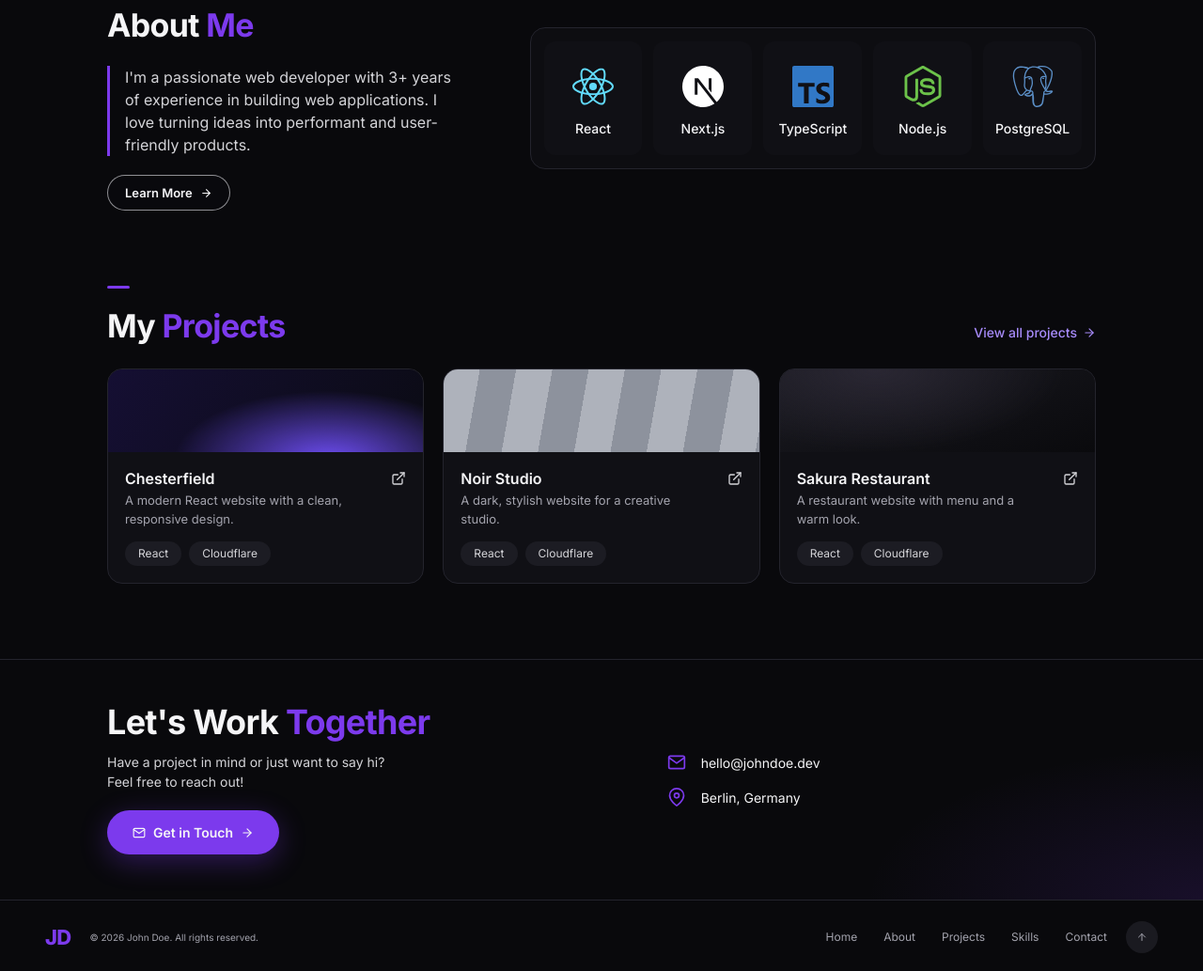
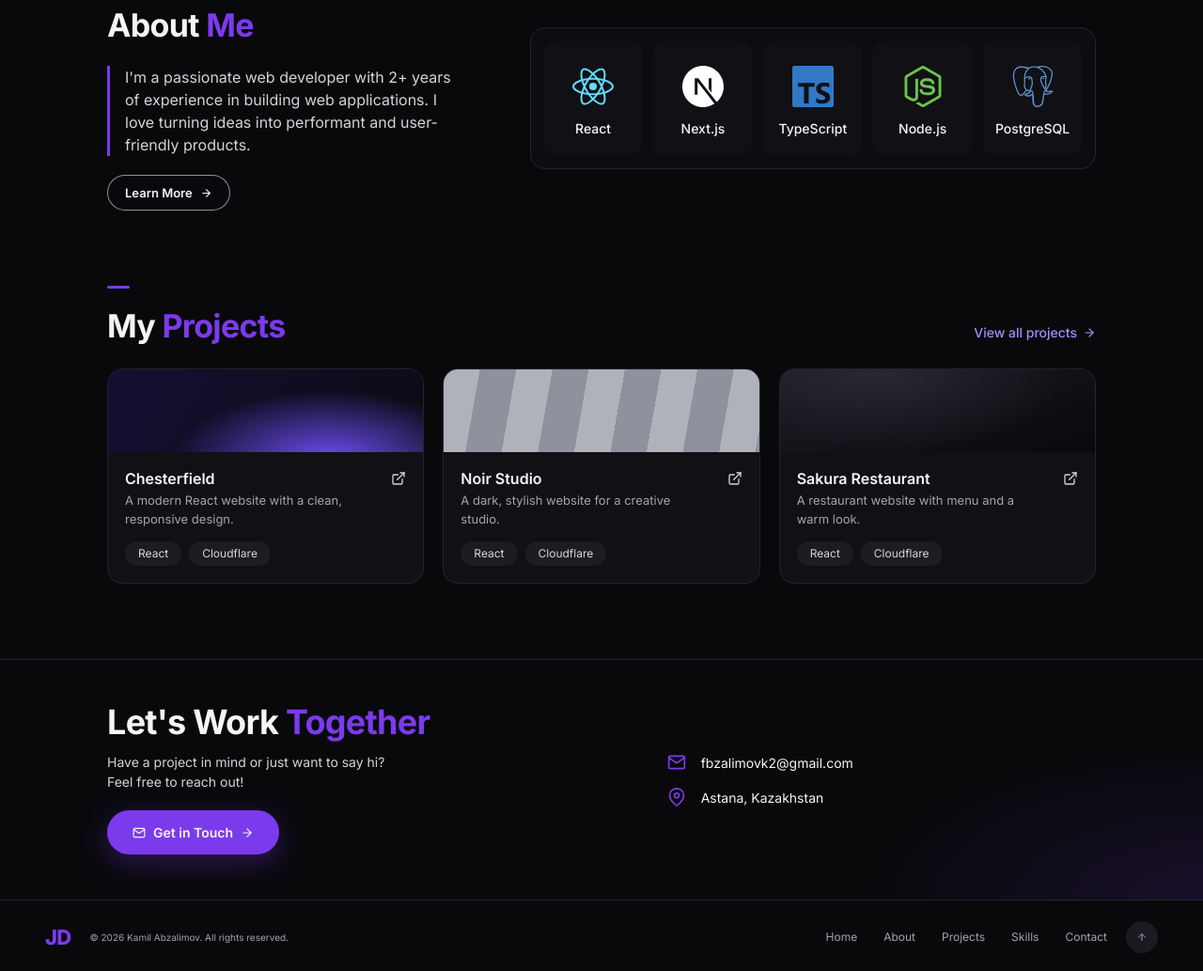
Before and after one commit to fbzalimovk2-star/main, a React (Vite) app: page / in a window 1280 px wide. Shown: the part 683-1716 px from the top of the page at 94% size. Built offline with nearby package versions, Linux system fonts and the light colour scheme.

Commit message:
Initial commit

```diff
--- a/src/App.jsx
+++ b/src/App.jsx
@@ -5,16 +5,16 @@ import { SiReact, SiNextdotjs, SiTypescript, SiNodedotjs, SiPostgresql } from "r
 
 /* ====== Редактируйте контент здесь ====== */
 const profile = {
-  name: "John Doe",
+  name: "Kamil Abzalimov",
   lead: "Web",
   role: "Developer",
   tagline: "I build fast, modern and scalable web applications with a focus on great user experience.",
-  about: "I'm a passionate web developer with 3+ years of experience in building web applications. I love turning ideas into performant and user-friendly products.",
-  email: "hello@johndoe.dev",
-  city: "Berlin, Germany",
+  about: "I'm a passionate web developer with 2+ years of experience in building web applications. I love turning ideas into performant and user-friendly products.",
+  email: "fbzalimovk2@gmail.com",
+  city: "Astana, Kazakhstan",
   socials: [
     { label: "GitHub", href: "https://github.com/", Icon: FaGithub },
-    { label: "Email", href: "mailto:hello@johndoe.dev", Icon: FiMail },
+    { label: "Email", href: "mailto:fbzalimovk2@gmail.com", Icon: FiMail },
   ],
 };
 const nav = ["Home", "About", "Projects", "Skills", "Contact"];
```
